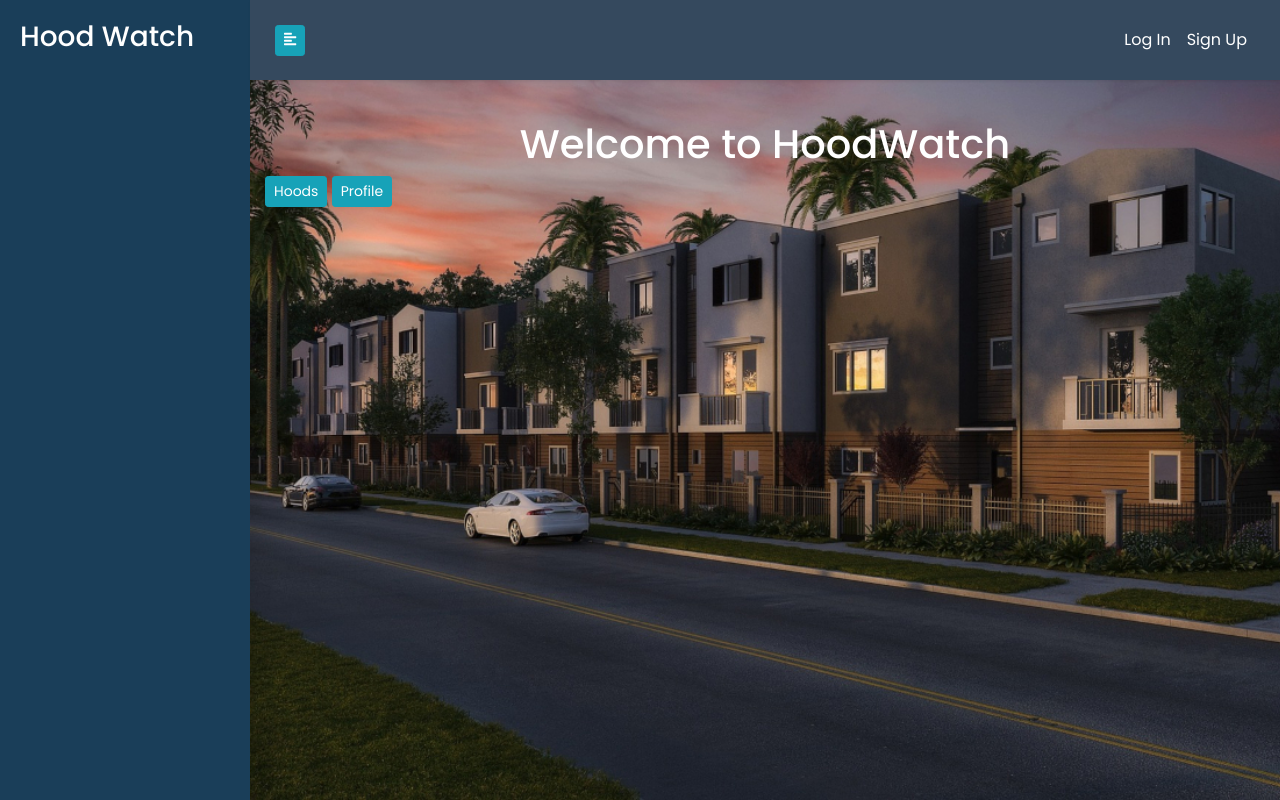
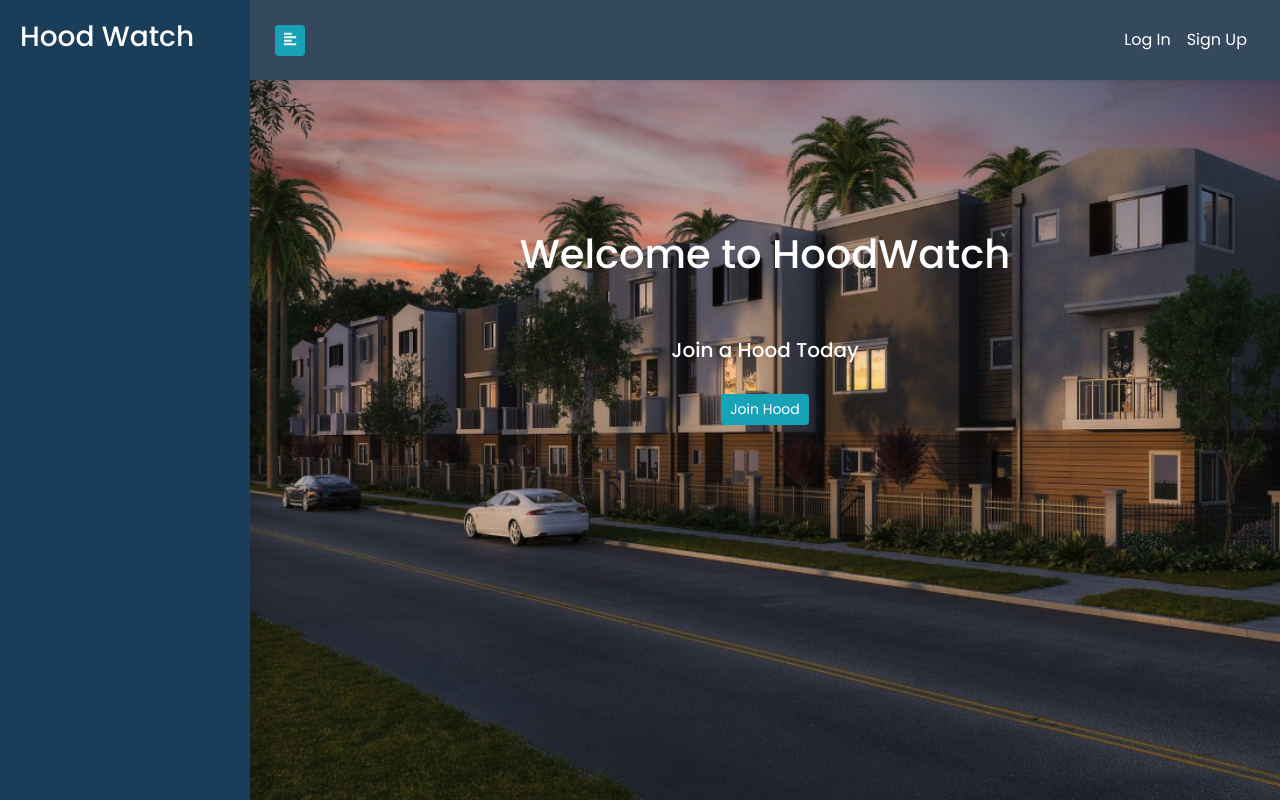
Before and after one commit to poldiee/Hood, a Django app: template hoodwatch/templates/index.html in a window 1280 px wide. Run offline with Django 4.2, Linux system fonts and the light colour scheme; the template is opened without the code that fills it, so the values that code supplies are empty; parts of the project's set-up code (start-up, migrations or seed data) failed here and were passed over; some libraries are stand-ins or nearby versions.

Commit message:
update info on index page

```diff
--- a/hoodwatch/templates/index.html
+++ b/hoodwatch/templates/index.html
@@ -2,9 +2,11 @@
 {% load static %}
 {% block content %}
 <div class="container" >
-    <h1 class="text-white text-center">Welcome to HoodWatch</h1>
-    <a href="{% url 'hood' %}" class="btn btn-sm btn-info">Hoods</a>
-    <a href="{% url 'profile' user.username %}" class="btn btn-sm btn-info">Profile</a>
+    <div class="text-white text-center" style="margin-top:15%">
+        <h1>Welcome to HoodWatch</h1>
+        <h5 style="margin-top:6%"> Join a Hood Today</h5>
+        <a href="{% url 'hood' %}" class="btn btn-sm btn-info mt-4">Join Hood</a>
+    </div>
 
 
 </div>
```
